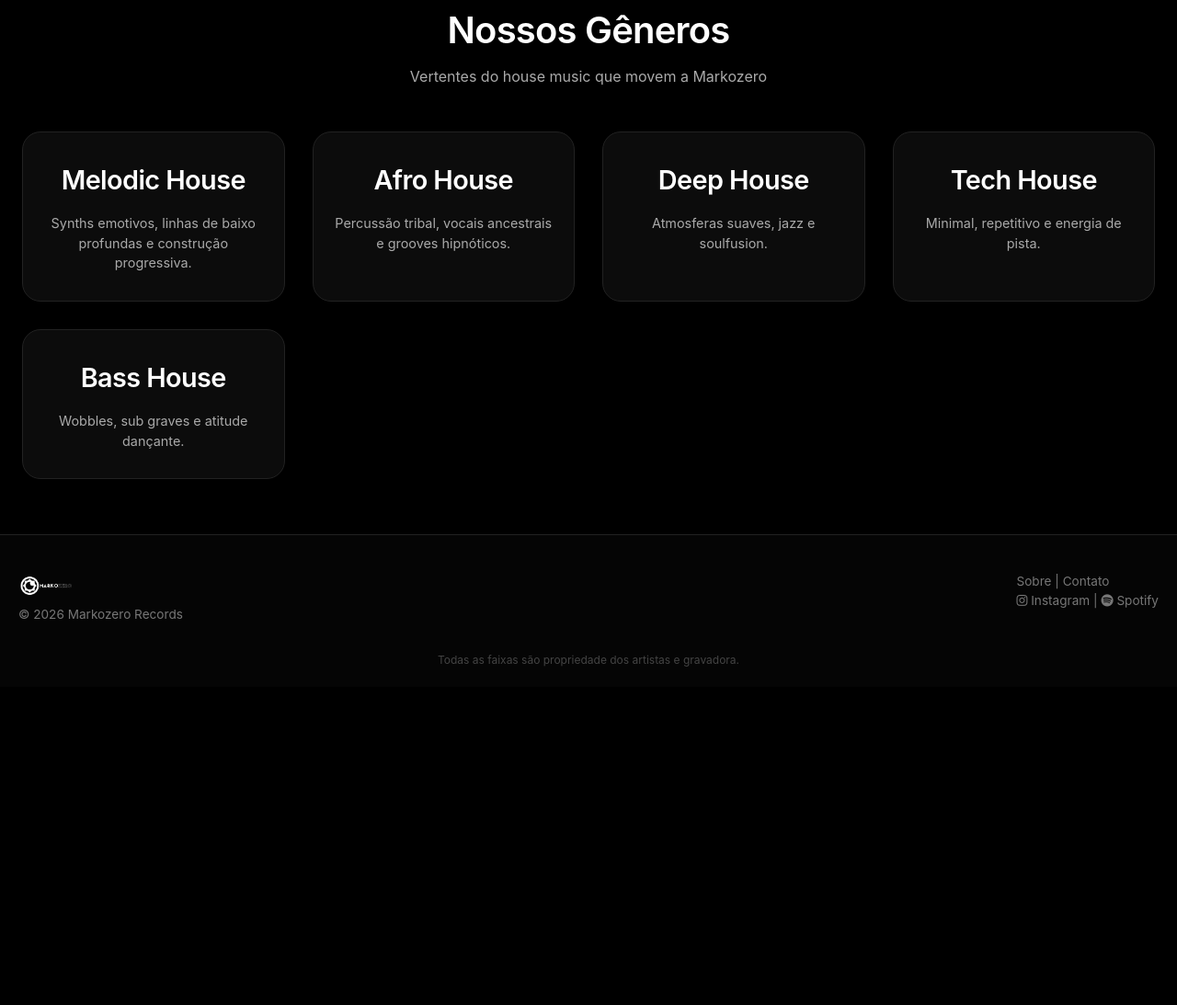
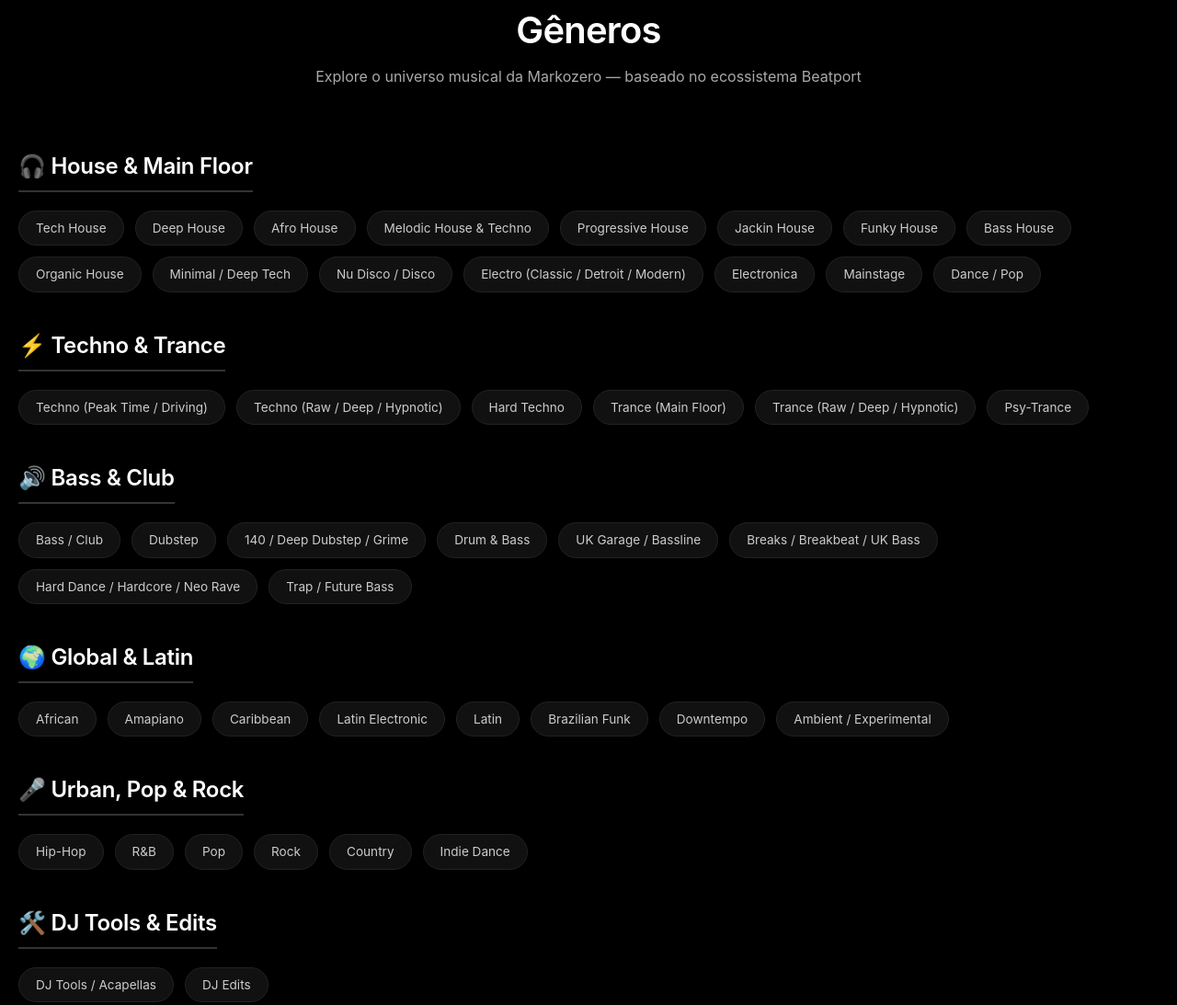
Before and after one commit to guimaraesfagner/markozero, a plain HTML site: page genres.html in a window 1280 px wide. Shown: the part 204-1297 px from the top of the page at 92% size. Before the commit the page ends 951 px from the top, so only its background shows below. Drawn offline with Linux system fonts and the light colour scheme.

Commit message:
update 3
Atualização de generos

```diff
--- a/genres.html
+++ b/genres.html
@@ -7,6 +7,53 @@
     <link rel="stylesheet" href="css/style.css">
     <link rel="icon" href="assets/icon.png">
     <link rel="stylesheet" href="https://cdnjs.cloudflare.com/ajax/libs/font-awesome/6.0.0-beta3/css/all.min.css">
+    <style>
+        /* Estilos extras específicos para a página de gêneros */
+        .genres-container {
+            max-width: 1280px;
+            margin: 0 auto;
+            padding: 20px;
+        }
+        .genres-category {
+            margin-bottom: 40px;
+        }
+        .genres-category h3 {
+            font-size: 1.5rem;
+            margin-bottom: 20px;
+            padding-bottom: 8px;
+            border-bottom: 2px solid #333;
+            display: inline-block;
+            letter-spacing: -0.3px;
+        }
+        .genres-list {
+            display: flex;
+            flex-wrap: wrap;
+            gap: 12px;
+            list-style: none;
+            padding: 0;
+        }
+        .genres-list li {
+            background-color: #111;
+            padding: 8px 18px;
+            border-radius: 40px;
+            font-size: 0.85rem;
+            color: #ccc;
+            transition: all 0.2s ease;
+            border: 1px solid #222;
+            cursor: default;
+        }
+        .genres-list li:hover {
+            background-color: #1f1f1f;
+            color: white;
+            border-color: #444;
+        }
+        @media (max-width: 768px) {
+            .genres-list li {
+                font-size: 0.75rem;
+                padding: 6px 14px;
+            }
+        }
+    </style>
 </head>
 <body>
     <header>
@@ -31,14 +78,96 @@
 
     <main>
         <div class="container" style="padding-top: 120px;">
-            <h2>Nossos Gêneros</h2>
-            <p class="section-subtitle">Vertentes do house music que movem a Markozero</p>
-            <div class="genres-grid">
-                <div class="genre-card"><h3>Melodic House</h3><p>Synths emotivos, linhas de baixo profundas e construção progressiva.</p></div>
-                <div class="genre-card"><h3>Afro House</h3><p>Percussão tribal, vocais ancestrais e grooves hipnóticos.</p></div>
-                <div class="genre-card"><h3>Deep House</h3><p>Atmosferas suaves, jazz e soulfusion.</p></div>
-                <div class="genre-card"><h3>Tech House</h3><p>Minimal, repetitivo e energia de pista.</p></div>
-                <div class="genre-card"><h3>Bass House</h3><p>Wobbles, sub graves e atitude dançante.</p></div>
+            <h2>Gêneros</h2>
+            <p class="section-subtitle">Explore o universo musical da Markozero — baseado no ecossistema Beatport</p>
+        </div>
+
+        <div class="genres-container">
+            <!-- Categoria: House & Eletrônico (foco principal) -->
+            <div class="genres-category">
+                <h3>🎧 House & Main Floor</h3>
+                <ul class="genres-list">
+                    <li>Tech House</li>
+                    <li>Deep House</li>
+                    <li>Afro House</li>
+                    <li>Melodic House & Techno</li>
+                    <li>Progressive House</li>
+                    <li>Jackin House</li>
+                    <li>Funky House</li>
+                    <li>Bass House</li>
+                    <li>Organic House</li>
+                    <li>Minimal / Deep Tech</li>
+                    <li>Nu Disco / Disco</li>
+                    <li>Electro (Classic / Detroit / Modern)</li>
+                    <li>Electronica</li>
+                    <li>Mainstage</li>
+                    <li>Dance / Pop</li>
+                </ul>
+            </div>
+
+            <!-- Categoria: Techno & Trance -->
+            <div class="genres-category">
+                <h3>⚡ Techno & Trance</h3>
+                <ul class="genres-list">
+                    <li>Techno (Peak Time / Driving)</li>
+                    <li>Techno (Raw / Deep / Hypnotic)</li>
+                    <li>Hard Techno</li>
+                    <li>Trance (Main Floor)</li>
+                    <li>Trance (Raw / Deep / Hypnotic)</li>
+                    <li>Psy-Trance</li>
+                </ul>
+            </div>
+
+            <!-- Categoria: Bass & Club -->
+            <div class="genres-category">
+                <h3>🔊 Bass & Club</h3>
+                <ul class="genres-list">
+                    <li>Bass / Club</li>
+                    <li>Dubstep</li>
+                    <li>140 / Deep Dubstep / Grime</li>
+                    <li>Drum & Bass</li>
+                    <li>UK Garage / Bassline</li>
+                    <li>Breaks / Breakbeat / UK Bass</li>
+                    <li>Hard Dance / Hardcore / Neo Rave</li>
+                    <li>Trap / Future Bass</li>
+                </ul>
+            </div>
+
+            <!-- Categoria: Global & Latin -->
+            <div class="genres-category">
+                <h3>🌍 Global & Latin</h3>
+                <ul class="genres-list">
+                    <li>African</li>
+                    <li>Amapiano</li>
+                    <li>Caribbean</li>
+                    <li>Latin Electronic</li>
+                    <li>Latin</li>
+                    <li>Brazilian Funk</li>
+                    <li>Downtempo</li>
+                    <li>Ambient / Experimental</li>
+                </ul>
+            </div>
+
+            <!-- Categoria: Urban, Pop & Rock -->
+            <div class="genres-category">
+                <h3>🎤 Urban, Pop & Rock</h3>
+                <ul class="genres-list">
+                    <li>Hip-Hop</li>
+                    <li>R&B</li>
+                    <li>Pop</li>
+                    <li>Rock</li>
+                    <li>Country</li>
+                    <li>Indie Dance</li>
+                </ul>
+            </div>
+
+            <!-- Categoria: Ferramentas e Edições -->
+            <div class="genres-category">
+                <h3>🛠️ DJ Tools & Edits</h3>
+                <ul class="genres-list">
+                    <li>DJ Tools / Acapellas</li>
+                    <li>DJ Edits</li>
+                </ul>
             </div>
         </div>
     </main>
```
